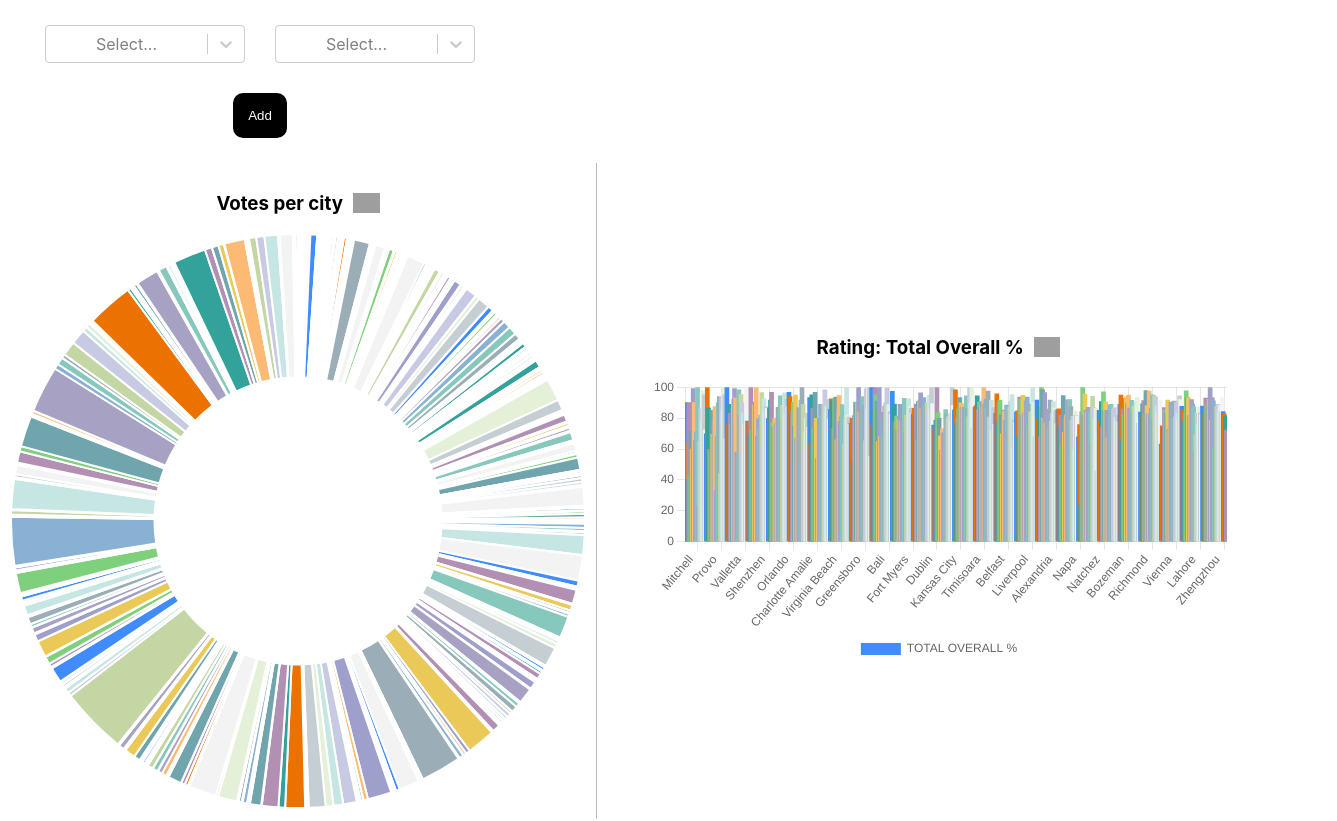
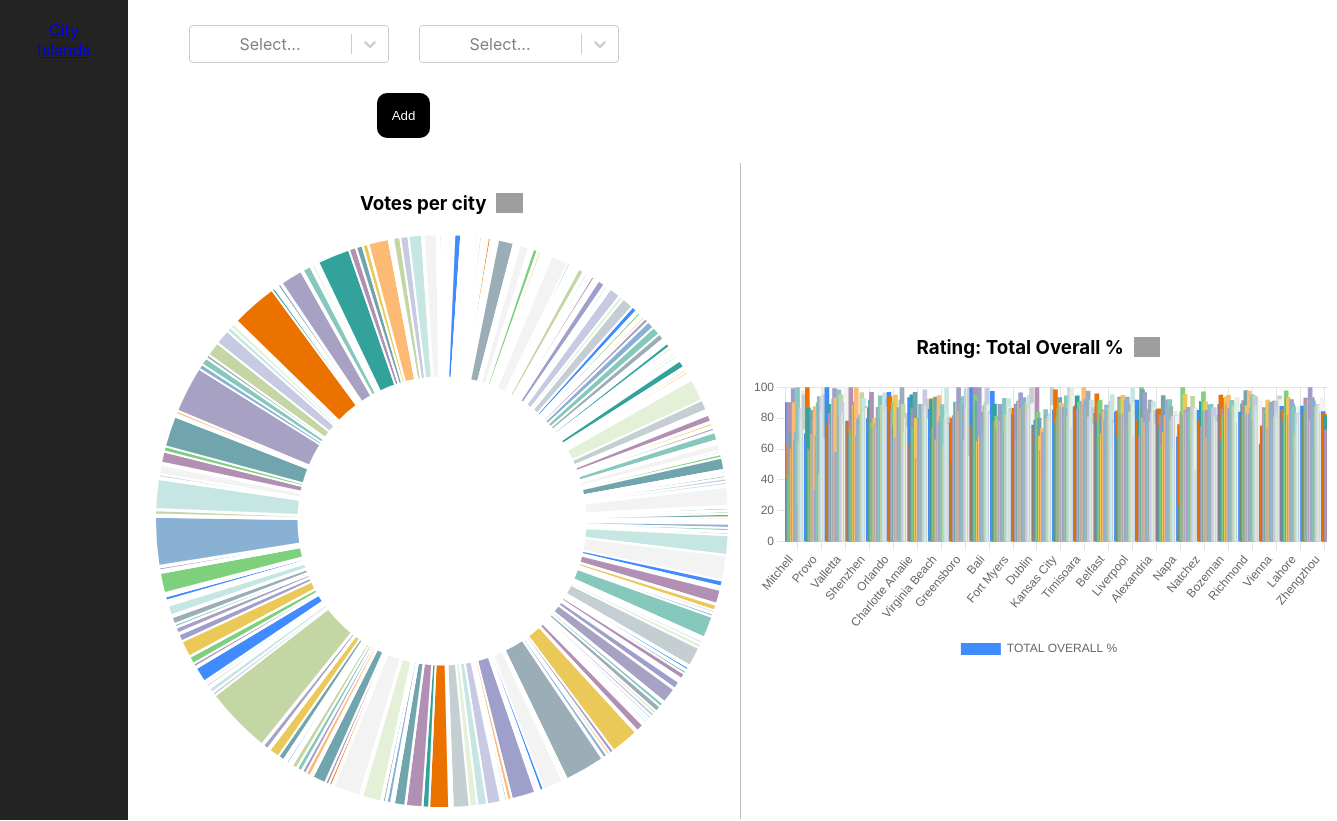
Before and after one commit to adityaanand53/rca-hackathon, a React (Create React App) app: page /city in a window 1280 px wide. Shown: the top 821 px of the page, 1337 px wide, since content can reach past the window. Built offline with nearby package versions, Linux system fonts and the light colour scheme; grey boxes are pictures that could not be loaded.

Commit message:
rca visualisation

```diff
--- a/package.json
+++ b/package.json
@@ -12,6 +12,7 @@
     "react": "^17.0.2",
     "react-chartjs-2": "^4.0.1",
     "react-dom": "^17.0.2",
+    "react-router-dom": "^6.2.1",
     "react-scripts": "5.0.0",
     "react-select": "^5.2.2",
     "sass": "^1.49.7",
--- a/src/App.js
+++ b/src/App.js
@@ -1,4 +1,5 @@
 import React from "react";
+import { Routes, Route } from "react-router-dom";
 import "./styles/App.scss";
 import LandingPage from "./components/LandingPage";
 import { Chart, registerables } from "chart.js";
@@ -8,7 +9,10 @@ Chart.register(...registerables);
 function App() {
   return (
     <div className="App">
-      <LandingPage />
+      <Routes>
+        <Route path="/" element={<LandingPage />} />
+        <Route path=":entity" element={<LandingPage />} />
+      </Routes>
     </div>
   );
 }
--- a/src/components/LandingPage.js
+++ b/src/components/LandingPage.js
@@ -1,5 +1,7 @@
 import React, { useState } from "react";
+import { useParams } from "react-router-dom";
 import cityRCA from "./../constants/citydata.json";
+import SideNav from "./SideNav";
 import BarChartContainer from "./BarChart";
 import DoughnutChartContainer from "./DoughnutChart";
 import Filters from "./Filters";
@@ -8,6 +10,8 @@ import { chartTypeOptions } from "../constants/options";
 const options = LoadOptions("city");
 
 function LandingPage() {
+  let params = useParams();
+  console.log(params);
   const [data, setNewData] = useState(constructData(cityRCA, "Total Votes"));
   const [chartType, setChartType] = useState("BarChartContainer");
   const [customCharts, setCustomCharts] = useState([]);
@@ -33,6 +37,8 @@ function LandingPage() {
 
   return (
     <React.Fragment>
+      <SideNav />
+      <div className="landing-container">
         <div className="header-component">
           <Filters options={options} changeOption={changeOption} />
           <Filters
@@ -44,7 +50,6 @@ function LandingPage() {
               Add
             </button>
           </div>
-
         </div>
 
         <div className="charts-container">
@@ -73,6 +78,7 @@ function LandingPage() {
             header="Rating: Total Feedback %"
           ></BarChartContainer>
         </div>
+      </div>
     </React.Fragment>
   );
 }
--- /dev/null
+++ b/src/components/SideNav.js
@@ -0,0 +1,12 @@
+import React from "react";
+import { Link } from "react-router-dom";
+
+const SideNav = () => {
+  return (
+    <nav className="sidenav">
+      <Link to="/city">City</Link>
+      <Link to="/islands">Islands</Link>
+    </nav>
+  );
+};
+export default SideNav;
--- a/src/index.js
+++ b/src/index.js
@@ -3,10 +3,13 @@ import ReactDOM from "react-dom";
 import "./styles/index.css";
 import App from "./App";
 import reportWebVitals from "./reportWebVitals";
+import { BrowserRouter } from "react-router-dom";
 
 ReactDOM.render(
   <React.StrictMode>
-    <App />
+    <BrowserRouter>
+      <App />
+    </BrowserRouter>
   </React.StrictMode>,
   document.getElementById("root")
 );
--- a/src/styles/App.scss
+++ b/src/styles/App.scss
@@ -19,6 +19,16 @@
 .header-component{
 width:500px;
 padding: 10px;
+}
+
+.sidenav{
+  height: 100%;  width: 10%;  position: fixed; z-index: 1; top: 0; left: 0; background-color:#232323; transition: .5s ease; overflow-x: hidden; padding-top: 20px; display: flex; flex-direction: column; align-items: center;
+}
+
+.landing-container{
+  position: relative;
+left:100px;
+display: inline-block;
 }
 
 .filter-component{
```
Also changed, not shown: 1 other file (tests, documents, lock files or other folders). Lines whose indentation alone changed are shown as unchanged.
